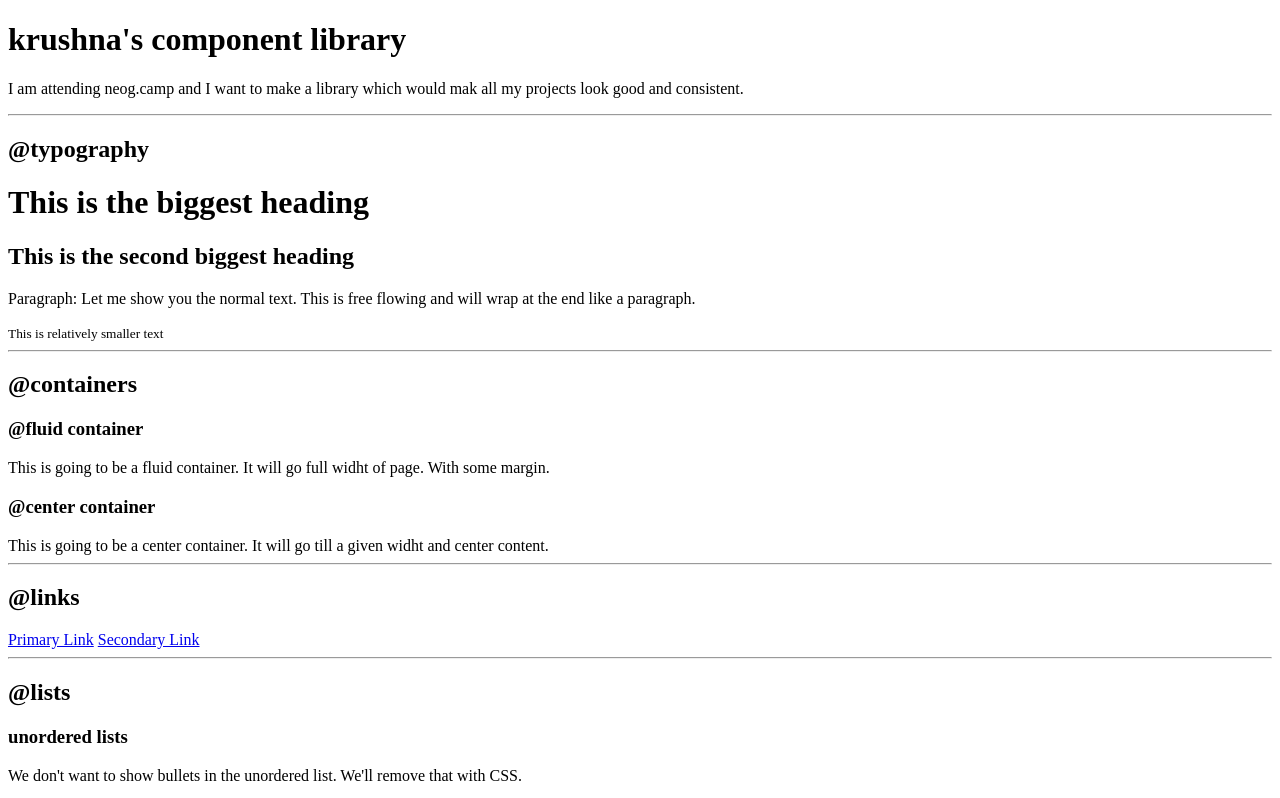
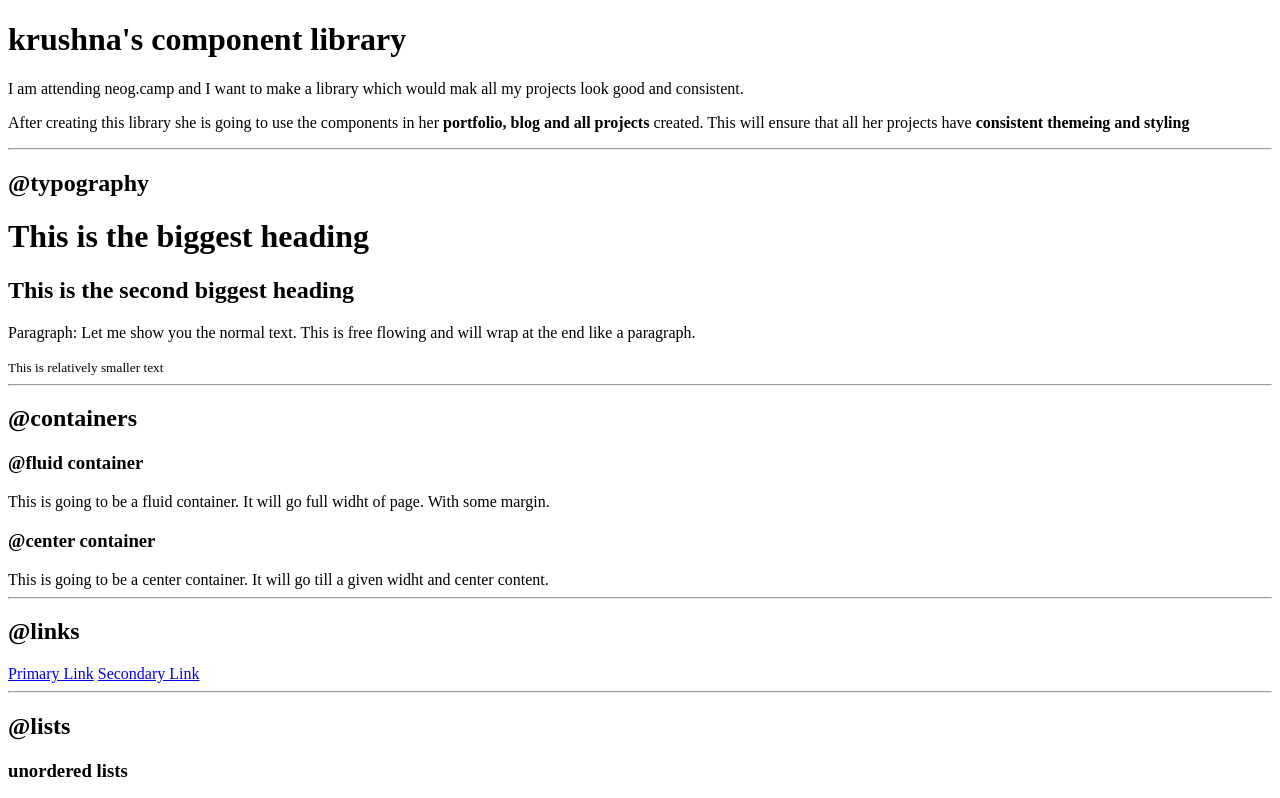
Before and after one commit to KrushnaDike/component-library-HTML-Basics, a plain HTML site: page index.html in a window 1280 px wide. Shown: the top 798 px of the page. Drawn offline with Linux system fonts and the light colour scheme.

Commit message:
Checking commit

```diff
--- a/index.html
+++ b/index.html
@@ -8,7 +8,8 @@
 <body>
     <h1>krushna's component library</h1>
     <p>I am attending neog.camp and I want to make a library which would mak all my projects look good and consistent.</p>
-
+    <p>
+        After creating this library she is going to use the components in her <strong>portfolio, blog and all projects</strong> created. This will ensure that all her projects have <strong>consistent themeing and styling</strong></p>
     <hr>
 
     <h2>@typography</h2>
```
